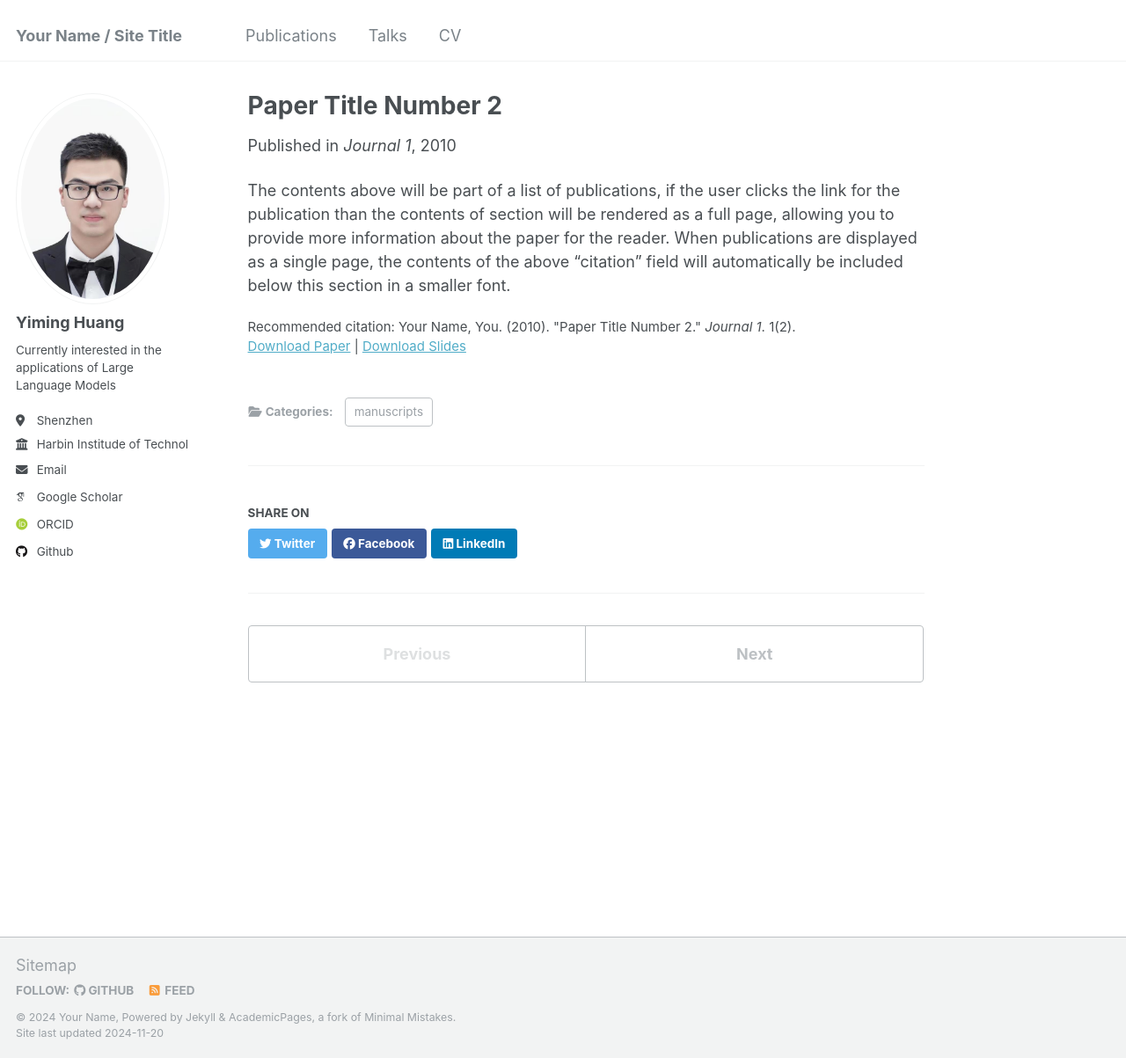
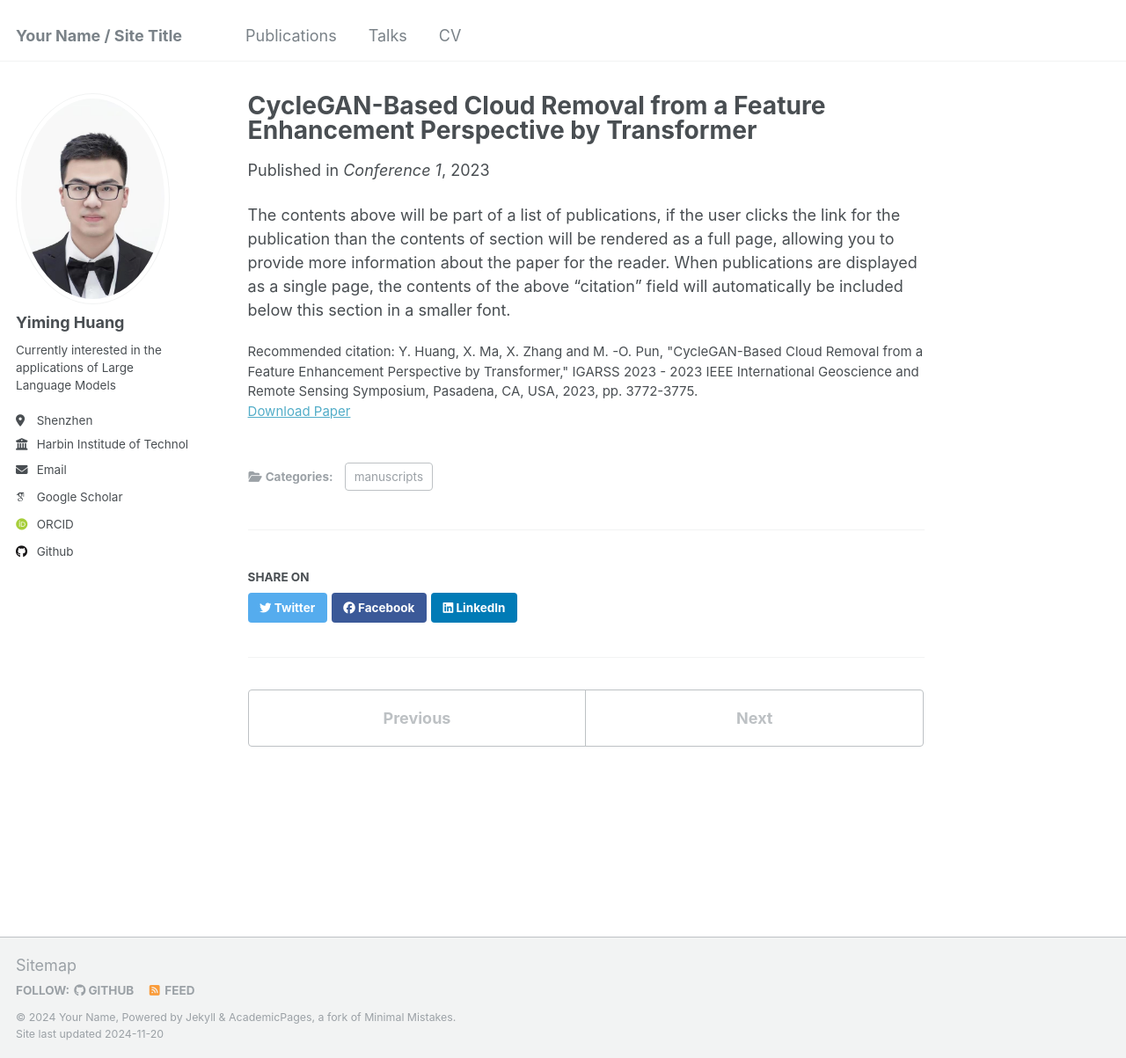
Before and after one commit to JohnHuang99/JohnHuang99.github.io, a Jekyll site: the page built from _publications/2010-10-01-paper-title-number-2.md, in a window 1280 px wide and 1203 px high. Shown: the whole window at 88% size. Built offline with Jekyll 4.4.1, drawn with Linux system fonts in a browser that asks for light colours; some web fonts are replaced.

Commit message:
Update 2010-10-01-paper-title-number-2.md

```diff
--- a/_publications/2010-10-01-paper-title-number-2.md
+++ b/_publications/2010-10-01-paper-title-number-2.md
@@ -1,14 +1,11 @@
 ---
-title: "Paper Title Number 2"
+title: "CycleGAN-Based Cloud Removal from a Feature Enhancement Perspective by Transformer"
 collection: publications
 category: manuscripts
-permalink: /publication/2010-10-01-paper-title-number-2
-excerpt: 'This paper is about the number 2. The number 3 is left for future work.'
-date: 2010-10-01
-venue: 'Journal 1'
-slidesurl: 'http://academicpages.github.io/files/slides2.pdf'
-paperurl: 'http://academicpages.github.io/files/paper2.pdf'
-citation: 'Your Name, You. (2010). &quot;Paper Title Number 2.&quot; <i>Journal 1</i>. 1(2).'
+date: 2023-10-20
+venue: 'Conference 1'
+paperurl: 'https://ieeexplore.ieee.org/abstract/document/10282840'
+citation: 'Y. Huang, X. Ma, X. Zhang and M. -O. Pun, "CycleGAN-Based Cloud Removal from a Feature Enhancement Perspective by Transformer," IGARSS 2023 - 2023 IEEE International Geoscience and Remote Sensing Symposium, Pasadena, CA, USA, 2023, pp. 3772-3775.'
 ---
 
 The contents above will be part of a list of publications, if the user clicks the link for the publication than the contents of section will be rendered as a full page, allowing you to provide more information about the paper for the reader. When publications are displayed as a single page, the contents of the above "citation" field will automatically be included below this section in a smaller font.
```
